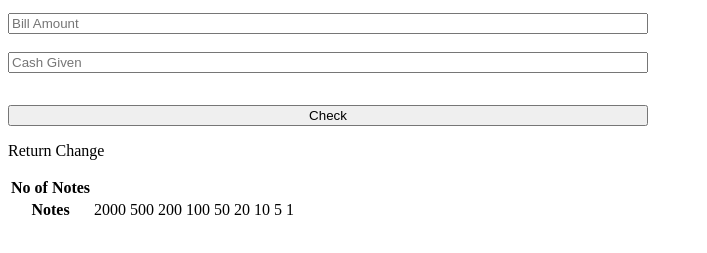
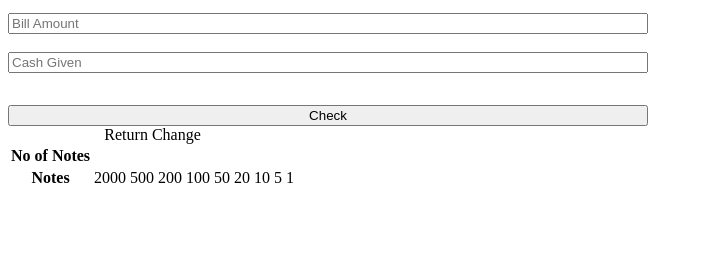
Before and after one commit to jatinmore/Monefy, a plain HTML site: page index.html in a window 1280 px wide. Shown: the part 101-354 px from the top of the page, without its empty margins (0-707 px from the left). Drawn offline with Linux system fonts and the light colour scheme.

Commit message:
Update index.html

```diff
--- a/index.html
+++ b/index.html
@@ -17,11 +17,12 @@
       <input type="text" id="Cash-given" placeholder="Cash Given">
         <p id="error-msg"></p>
       <button id="btn-check">Check</button>
-      <p>Return Change</p>
+
     </div>
 
     <div class="table-data">
         <table>
+            <caption>Return Change</caption>
             <tr>
             <th>No of Notes</th>
             <td class="no-of-notes"></td>
```
